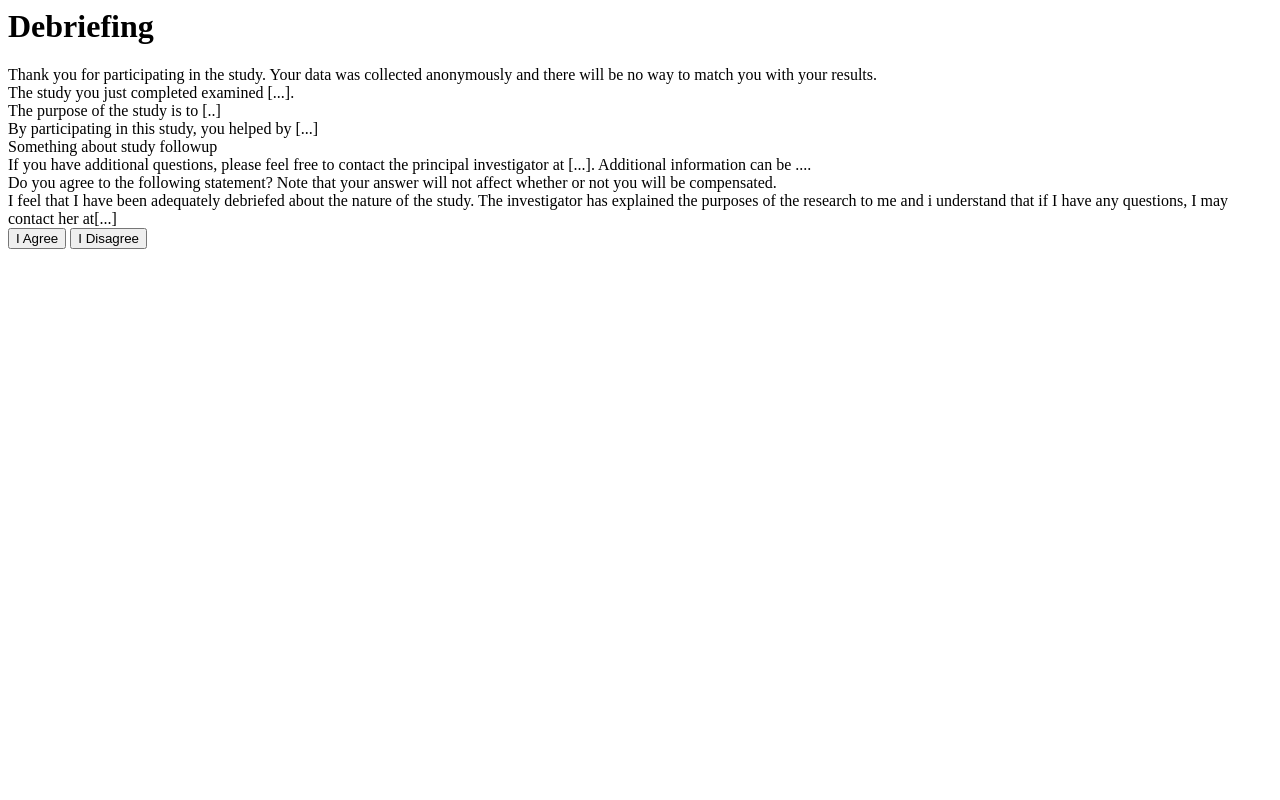
After one commit to zeyuliu/amt, a Django app: template website/website/templates/amt/images/debrief.html in a window 1280 px wide. The commit adds this page. Run offline with Django 3.2, Linux system fonts and the light colour scheme; the template is opened without the code that fills it: most values are stand-ins (such as "Sample title", 1, 10 or a date in 2020).

Commit message:
added everything except thank you end page

```diff
--- a/website/images/urls.py
+++ b/website/images/urls.py
@@ -4,6 +4,7 @@ from django.conf.urls import url
 
 from images.views import landing
 from images.views import display
+from images.views import debrief
 from images import form_views
 
 urlpatterns = patterns('',
@@ -13,4 +14,5 @@ urlpatterns = patterns('',
      #   display, name='amt-image-poll'),
     url(r'^view-images/$', display, name='amt-image-poll'),
     url(r'^submit-image-scores/$', form_views.MTurkImages.as_view(), name='image-score-submission'),
+    url(r'^debrief/$', debrief, name='amt-image-poll-debrief'),
 )
--- /dev/null
+++ b/website/website/templates/amt/images/debrief.html
@@ -0,0 +1,38 @@
+<html>
+  <head>
+    <title>Debriefing</title>
+  </head>
+  <body>
+    <div class="debrief-title">
+      <h1>Debriefing</h1>
+    </div>
+    <div class="debrief-content">
+      <div class="debrief-thanks">
+        Thank you for participating in the study. Your data was collected anonymously and there will be no way to match you with your results.
+      </div>
+      <div class='debrief-background'>
+        The study you just completed examined [...].
+      </div>
+      <div class='debrief-purpose'>
+        The purpose of the study is to [..]
+      </div>
+      <div class='debrief-participation'>
+        By participating in this study, you helped by [...]
+      </div>
+      <div class='debrief-followup'>
+        Something about study followup
+      </div>
+      <div class='debrief-additional-information'>
+        If you have additional questions, please feel free to contact the principal investigator at [...]. Additional information can be ....
+      </div>
+    </div>
+    <div class='debrief-confirmation'>
+      Do you agree to the following statement? Note that your answer will not affect whether or not you will be compensated.
+      <div class='debrief-form'>
+        I feel that I have been adequately debriefed about the nature of the study. The investigator has explained the purposes of the research to me and i understand that if I have any questions, I may contact her at[...]
+      </div>
+      <input type="button" class="consent-button-confirm" value="I Agree" onClick="javascript:window.location.href='{% url "amt-image-poll-thanks" %}?assignmentId={{ assignmentId }}&hitId={{ hitId }}&amt={{ amt }}&decision=1'"/>
+      <input type="button" class="consent-button-cancel" value="I Disagree" onClick="javascript:window.location.href='{% url "amt-image-poll-thanks" %}?assignmentId={{ assignmentId }}&hitId={{ hitId }}&amt={{ amt }}&decision=0'"/>
+    </div>
+  </body>
+</html>
```
Also changed, not shown: website/images/views.py (+45 -25 lines), website/website/templates/amt/images/main.html (+9 -6 lines), website/website/templates/image/main.html (+9 -6 lines), website/website.db.
